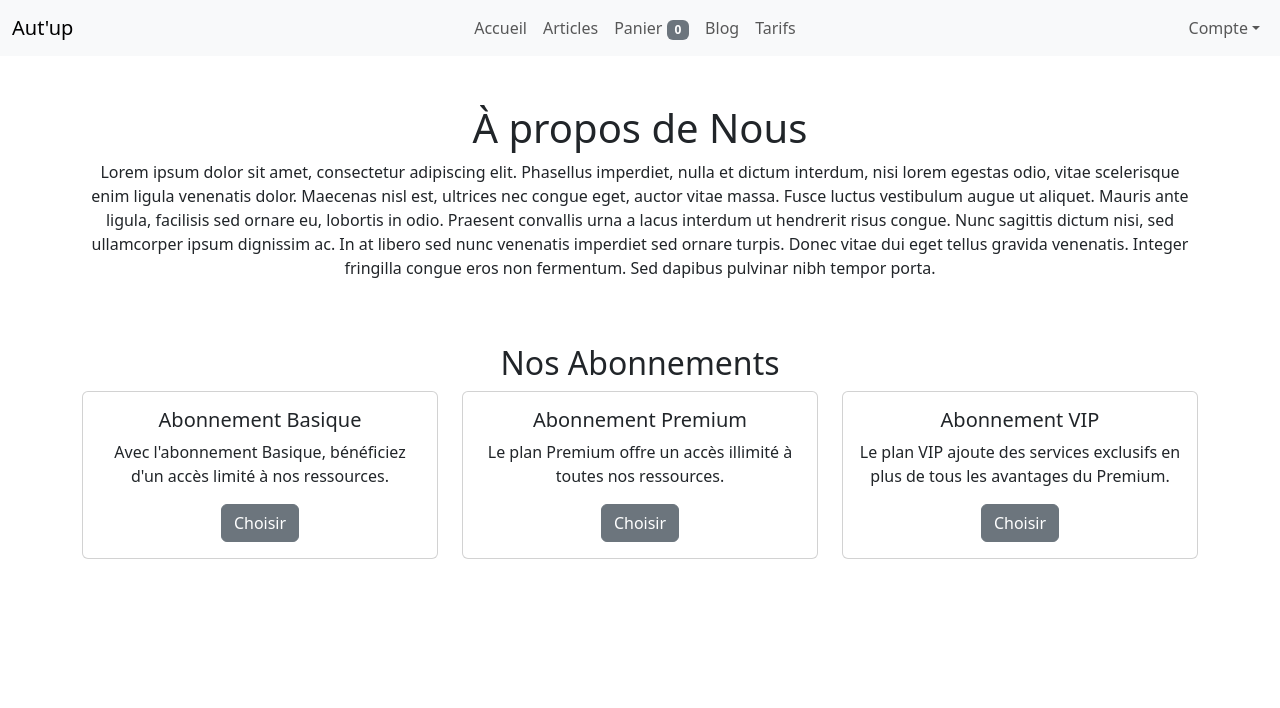
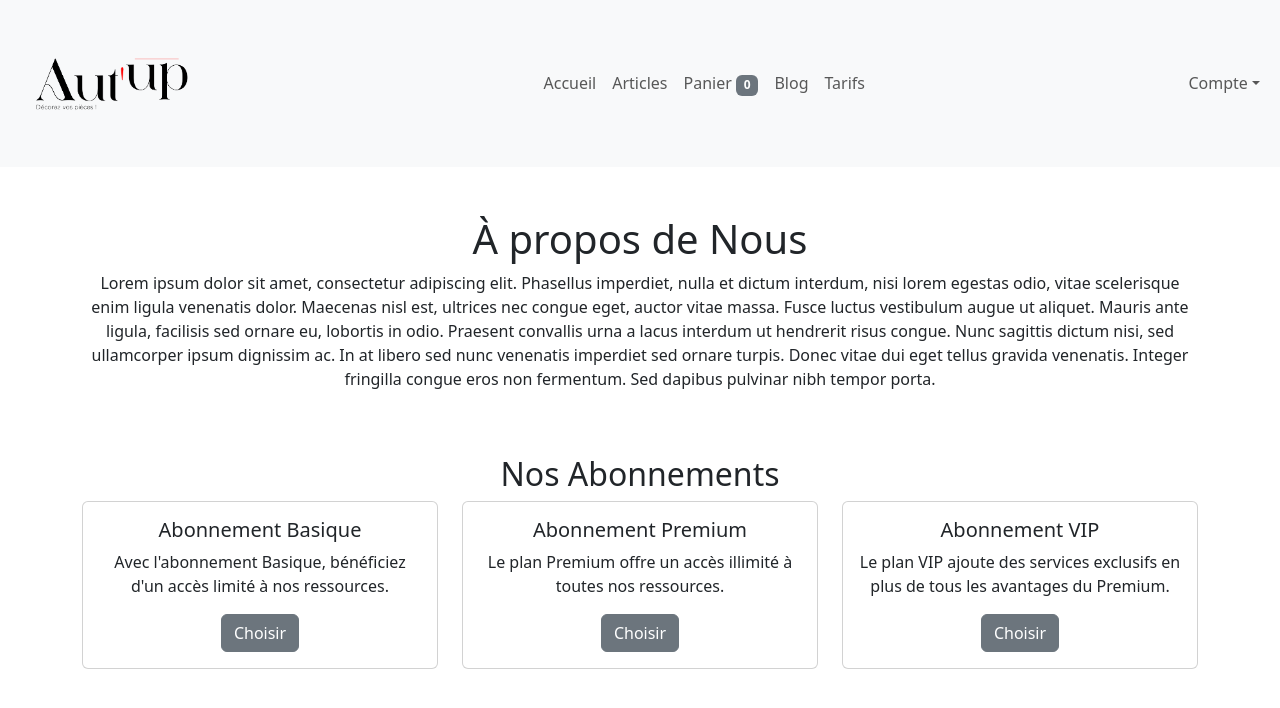
Before and after one commit to mdhoury49000/MDS_project, a React (Create React App) app in the folder Frontend/mds_project/: page / in a window 1280 px wide. Shown: the top 708 px of the page. Built offline with nearby package versions, Linux system fonts and the light colour scheme.

Commit message:
✅Navbar

```diff
--- a/Frontend/mds_project/src/Component/NavBar/Navbar.jsx
+++ b/Frontend/mds_project/src/Component/NavBar/Navbar.jsx
@@ -1,7 +1,8 @@
 import React, { useState } from 'react';
-import { Collapse, Navbar,Badge, NavbarToggler, NavbarBrand, Nav, NavItem, NavLink, Dropdown, DropdownToggle, DropdownMenu, DropdownItem, NavbarText } from 'reactstrap';
+import { Collapse, Navbar,Badge, NavbarToggler, NavbarBrand, Nav, NavItem, NavLink, Dropdown, DropdownToggle, DropdownMenu, DropdownItem, NavbarText} from 'reactstrap';
 import { Link } from 'react-router-dom';
 import { useSelector } from 'react-redux';
+import logo from '../../../src/images/logo-autup.png'
 const NavigationBar = () => {
   const [isOpen, setIsOpen] = useState(false);
   const [dropdownOpen, setDropdownOpen] = useState(false);
@@ -14,8 +15,11 @@ const NavigationBar = () => {
   const cartItemsCount = useSelector(state => state.cart.items.reduce((total, item) => total + item.quantity, 0));
 
   return (
+
     <Navbar color="light" light expand="md">
-      <NavbarBrand href="/">Aut'up</NavbarBrand>
+      <NavbarBrand href="/">
+      <img alt="logo" src={logo} style={{width: 200}}/>
+      </NavbarBrand>
       <NavbarToggler onClick={toggleNavbar} />
       <Collapse isOpen={isOpen} navbar>
         <Nav className="mx-auto" navbar>
@@ -67,6 +71,8 @@ const NavigationBar = () => {
         </Nav>
       </Collapse>
     </Navbar>
+
+
   );
 };
 
```
